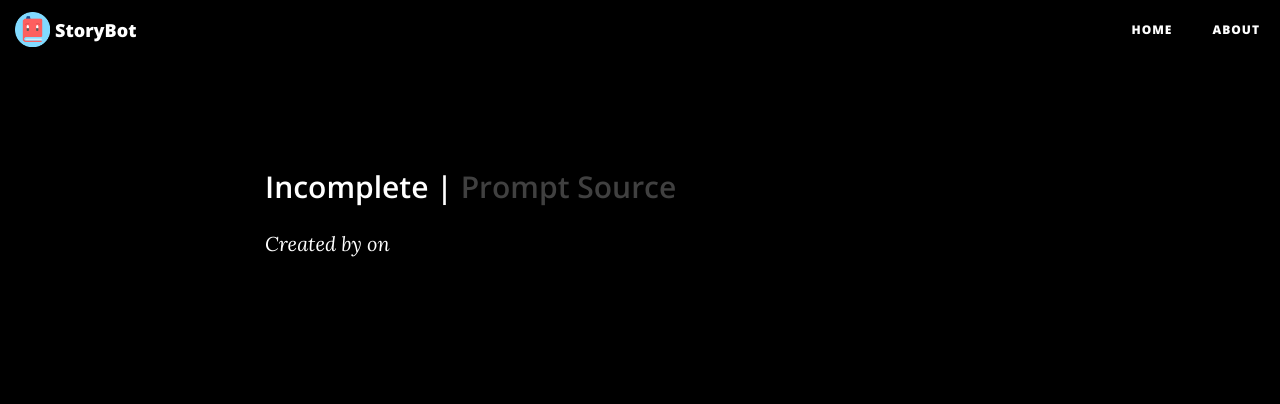
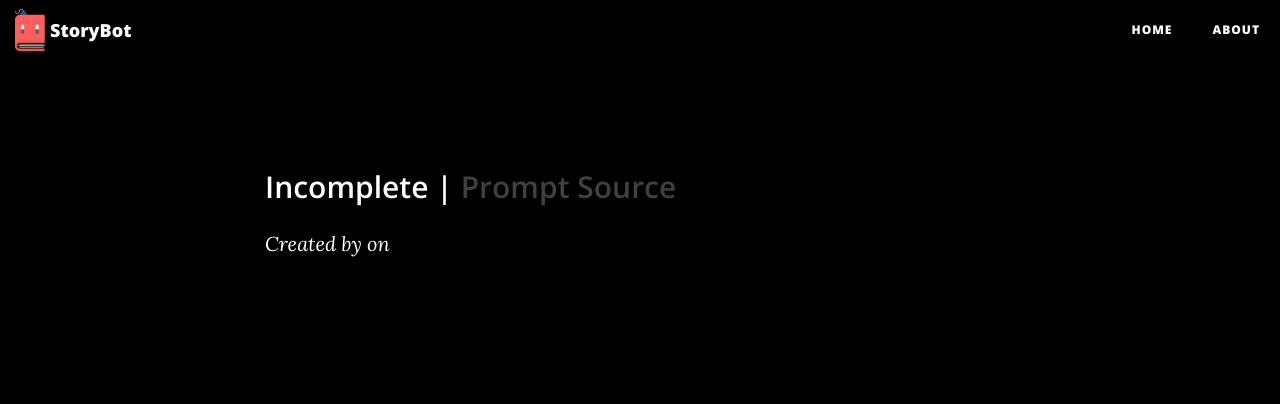
Before and after one commit to AVatch/StoryBot, a Django app: page / in a window 1280 px wide. Shown: the top 404 px of the page. Run offline with Django 3.2, Linux system fonts and the light colour scheme; data that the repository does not hold is empty; some libraries are stand-ins or nearby versions.

Commit message:
new bot logo

```diff
--- a/storyBot/templates/base.html
+++ b/storyBot/templates/base.html
@@ -45,7 +45,7 @@
                     <span class="icon-bar"></span>
                     <span class="icon-bar"></span>
                 </button>
-                <a href="#" class="pull-left" style="padding-top:12px;"><img src="{% static "img/bot.png" %}" width="35" height="35"></a>
+                <a href="#" class="pull-left" style="padding-top:9px;"><img src="{% static "img/bot.png" %}" width="30"></a>
                 <a class="navbar-brand" href="index.html">StoryBot</a>
             </div>
 
```
Also changed, not shown: storyBot/static/img/bot.png.
